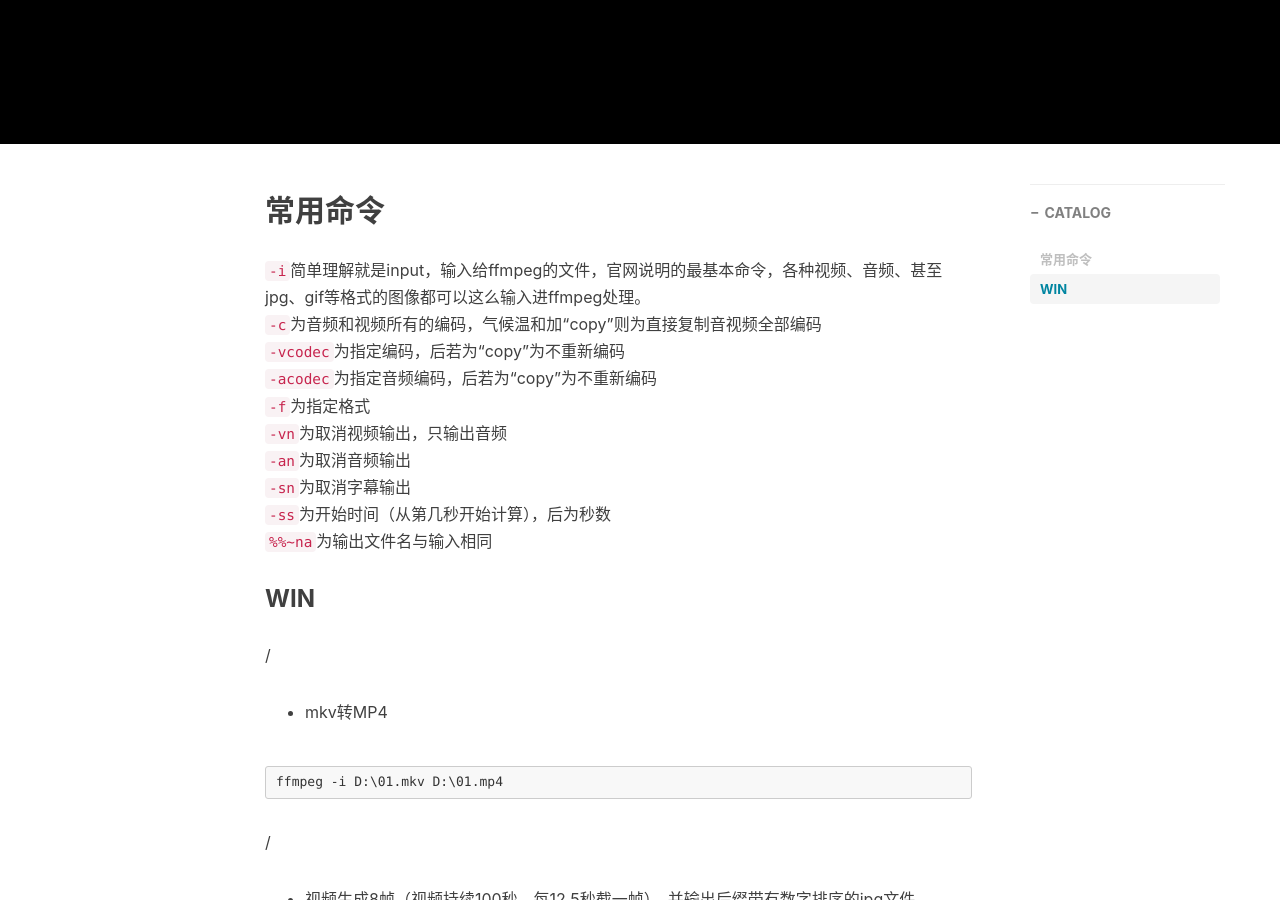
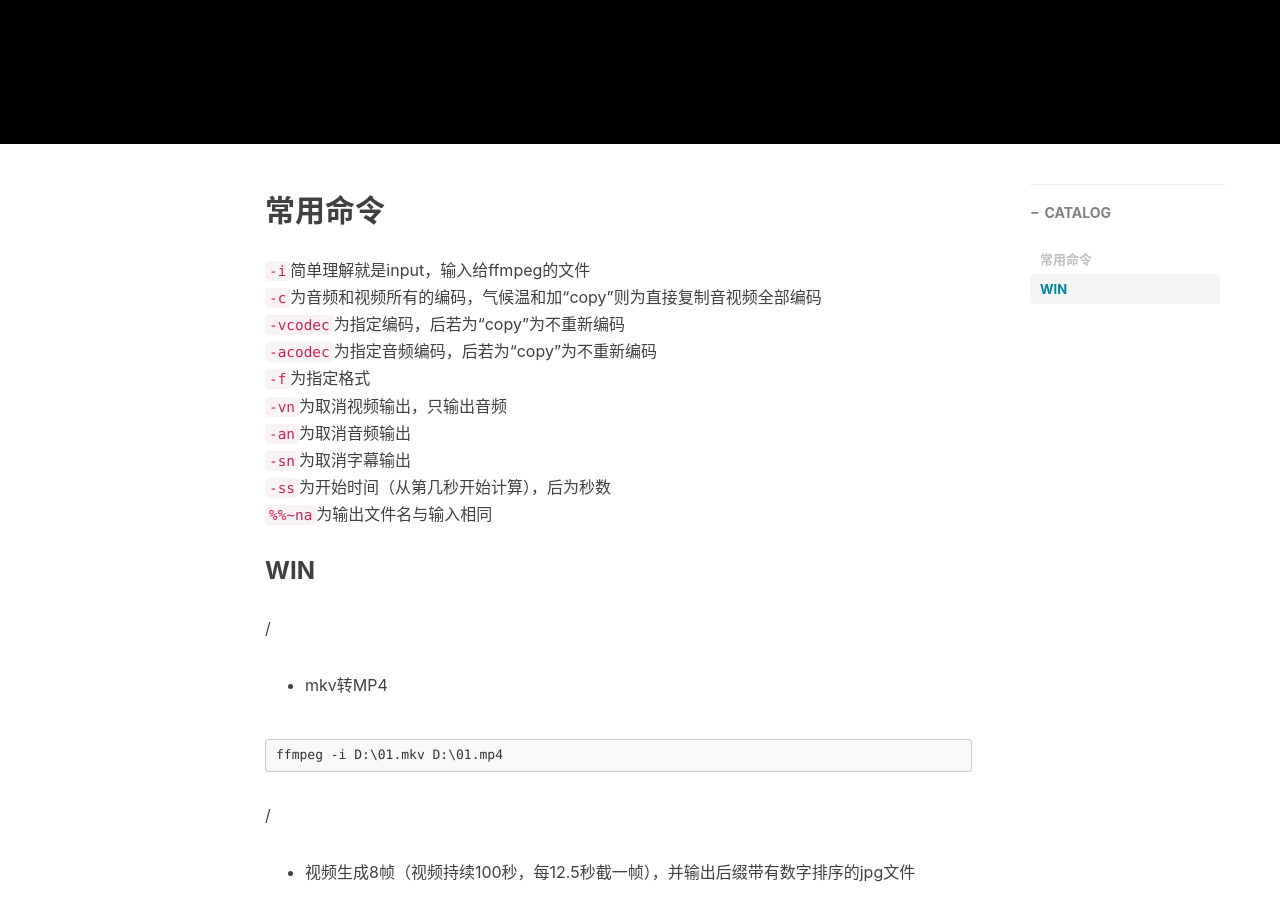
Before and after one commit to binswm/binswm.github.io, a Jekyll site: the page built from _posts/2023-04-14-FFMPEG基本用法.md, in a window 1280 px wide and 900 px high, scrolled down 369 px. Built offline with Jekyll 4.4.1, drawn with Linux system fonts in a browser that asks for light colours; nearby versions of some CDN libraries; comment, search, counter and statistics services are not loaded.

Commit message:
Update 2023-04-14-FFMPEG基本用法.md

```diff
--- a/_posts/2023-04-14-FFMPEG基本用法.md
+++ b/_posts/2023-04-14-FFMPEG基本用法.md
@@ -15,7 +15,7 @@ tags:
 
 
 
-`-i`简单理解就是input，输入给ffmpeg的文件，官网说明的最基本命令，各种视频、音频、甚至jpg、gif等格式的图像都可以这么输入进ffmpeg处理。
+`-i`简单理解就是input，输入给ffmpeg的文件
 `-c`为音频和视频所有的编码，气候温和加“copy”则为直接复制音视频全部编码
 `-vcodec`为指定编码，后若为“copy”为不重新编码
 `-acodec`为指定音频编码，后若为“copy”为不重新编码
```
